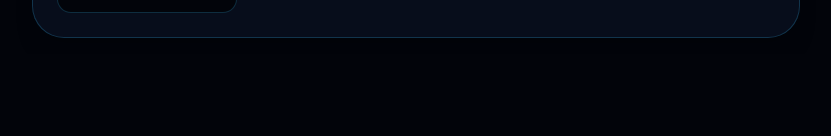
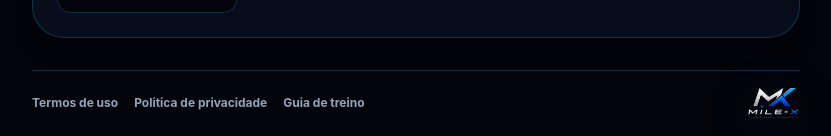
Before and after one commit to JohnLDev/funcione, a React (Vite) app in the folder apps/frontend/: page /terms in a window 1280 px wide. Shown: the part 1384-1520 px from the top of the page, without its empty margins (224-1055 px from the left). Before the commit the page ends 1438 px from the top, so only its background shows below. Built offline with nearby package versions, Linux system fonts and the light colour scheme; no server answers.

Commit message:
feat(guide): link footer to training guide

```diff
--- a/apps/frontend/src/components/app-shell.tsx
+++ b/apps/frontend/src/components/app-shell.tsx
@@ -188,6 +188,12 @@ export function AppShell({
               >
                 {t('footer.privacy')}
               </Link>
+              <Link
+                className="transition-colors hover:text-foreground focus-visible:outline-none focus-visible:ring-2 focus-visible:ring-ring"
+                to="/treino-personalizado"
+              >
+                {t('footer.trainingGuide')}
+              </Link>
             </div>
             <img
               alt={t('brand.milexLogoAlt')}
--- a/apps/frontend/src/components/legal-document-screen.tsx
+++ b/apps/frontend/src/components/legal-document-screen.tsx
@@ -103,6 +103,38 @@ export function LegalDocumentScreen({
             </Button>
           </CardContent>
         </Card>
+
+        <footer
+          aria-label={t('footer.label')}
+          className="mt-8 flex flex-col gap-3 border-t border-border/70 pb-1 pt-4 text-xs font-bold text-muted-foreground sm:flex-row sm:items-center sm:justify-between"
+          role="contentinfo"
+        >
+          <div className="flex flex-wrap items-center gap-x-4 gap-y-2">
+            <Link
+              className="transition-colors hover:text-foreground focus-visible:outline-none focus-visible:ring-2 focus-visible:ring-ring"
+              to="/terms"
+            >
+              {t('footer.terms')}
+            </Link>
+            <Link
+              className="transition-colors hover:text-foreground focus-visible:outline-none focus-visible:ring-2 focus-visible:ring-ring"
+              to="/privacy"
+            >
+              {t('footer.privacy')}
+            </Link>
+            <Link
+              className="transition-colors hover:text-foreground focus-visible:outline-none focus-visible:ring-2 focus-visible:ring-ring"
+              to="/treino-personalizado"
+            >
+              {t('footer.trainingGuide')}
+            </Link>
+          </div>
+          <img
+            alt={t('brand.milexLogoAlt')}
+            className="h-8 w-fit object-contain brightness-75 contrast-125 drop-shadow-[0_14px_30px_rgba(0,89,255,0.2)] dark:brightness-100 dark:contrast-100"
+            src="/brand/milex-logo-transparent.png"
+          />
+        </footer>
       </main>
     </div>
   );
--- a/apps/frontend/src/i18n/locales/en-US/common.json
+++ b/apps/frontend/src/i18n/locales/en-US/common.json
@@ -11,7 +11,8 @@
   "footer": {
     "label": "Footer",
     "privacy": "Privacy policy",
-    "terms": "Terms of use"
+    "terms": "Terms of use",
+    "trainingGuide": "Training guide"
   },
   "legal": {
     "backToApp": "Back to athlete area",
--- a/apps/frontend/src/i18n/locales/pt-BR/common.json
+++ b/apps/frontend/src/i18n/locales/pt-BR/common.json
@@ -11,7 +11,8 @@
   "footer": {
     "label": "Rodape",
     "privacy": "Politica de privacidade",
-    "terms": "Termos de uso"
+    "terms": "Termos de uso",
+    "trainingGuide": "Guia de treino"
   },
   "legal": {
     "backToApp": "Voltar para area do atleta",
```
Also changed, not shown: 2 other files (tests, documents, lock files or other folders).
